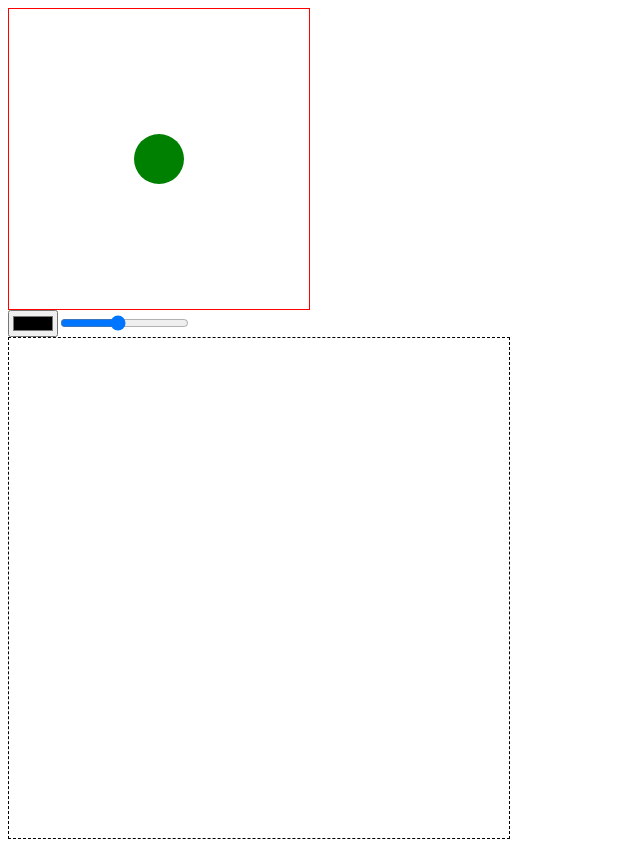
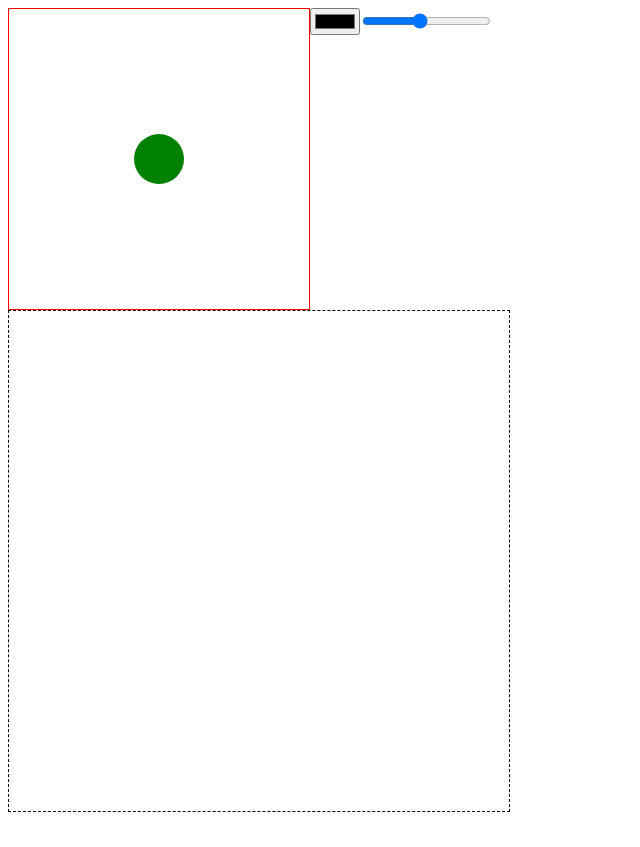
Before and after one commit to vibos/Molecules, an Angular app: page / in a window 1280 px wide. Shown: the whole page, without its empty margins (0-640 px from the left). After the commit the page ends 820 px from the top, so only its background shows below. Built offline with nearby package versions, Linux system fonts and the light colour scheme.

Commit message:
Styles edited

```diff
--- a/src/app/balls-generator/balls-generator.component.css
+++ b/src/app/balls-generator/balls-generator.component.css
@@ -5,6 +5,7 @@
   display: flex;
   align-items: center;
   justify-content: center;
+  float: left;
 }
 
 .ball {
--- a/src/app/canvas/canvas.component.css
+++ b/src/app/canvas/canvas.component.css
@@ -3,6 +3,7 @@
   height: 500px;
   border: 1px dashed #000;
   position: relative;
+  clear: both;
 }
 
 .ball {
```
